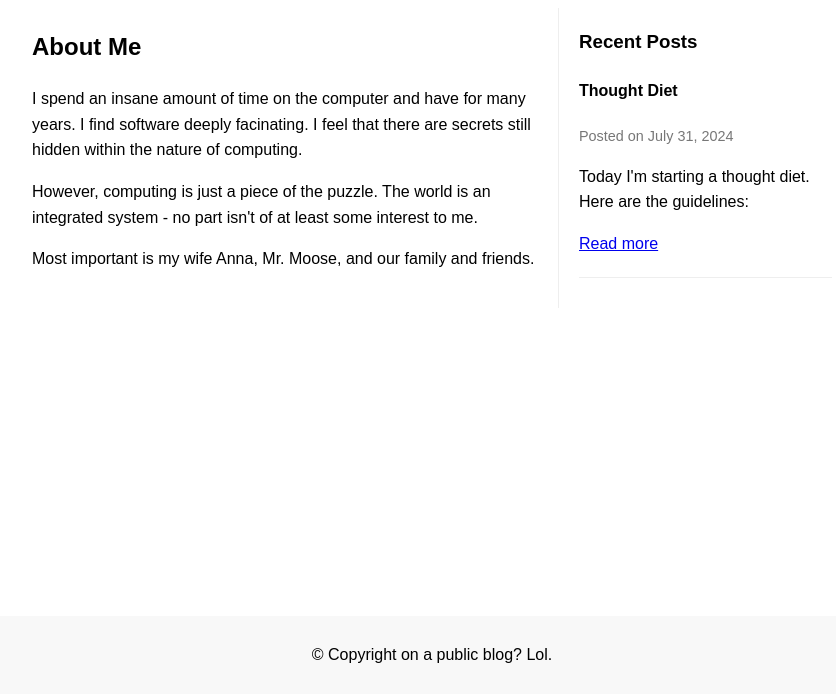
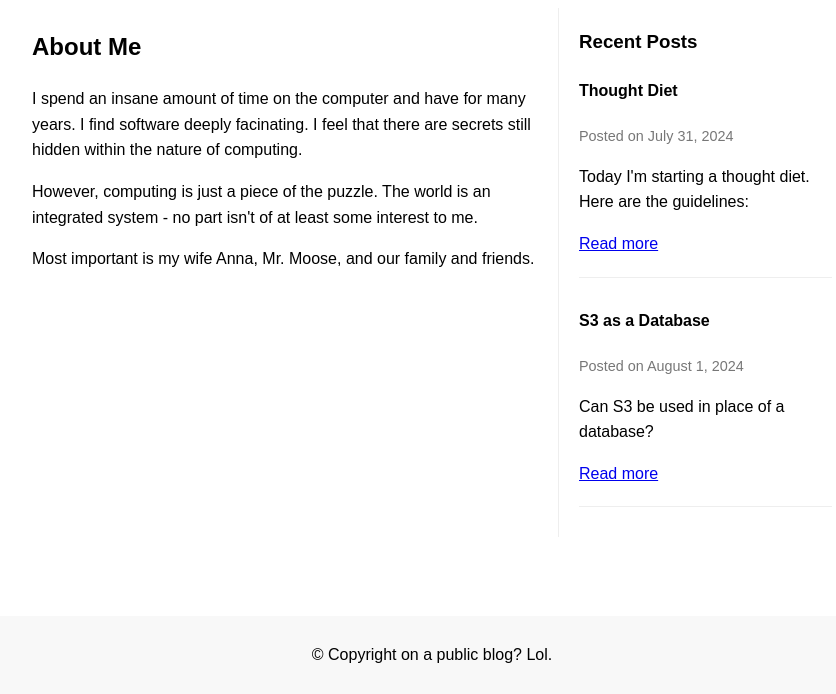
Before and after one commit to kolecreates/kole, a plain HTML site: page blog/public/index.html in a window 1280 px wide. Shown: the part 106-800 px from the top of the page, without its empty margins (208-1044 px from the left). Drawn offline with nearby package versions, Linux system fonts and the light colour scheme; files that its build step writes are made by us from their sources.

Commit message:
blog: posts instead of notes, s3db cleanup

```diff
--- a/blog/public/index.html
+++ b/blog/public/index.html
@@ -46,7 +46,13 @@
           <h4>Thought Diet</h4>
           <p class="meta">Posted on July 31, 2024</p>
           <p>Today I'm starting a thought diet. Here are the guidelines:</p>
-          <a href="notes/thought-diet.html">Read more</a>
+          <a href="posts/thought-diet.html">Read more</a>
+        </article>
+        <article>
+          <h4>S3 as a Database</h4>
+          <p class="meta">Posted on August 1, 2024</p>
+          <p>Can S3 be used in place of a database?</p>
+          <a href="posts/s3db.html">Read more</a>
         </article>
       </aside>
     </div>
```
Also changed, not shown: blog/public/notes/s3db.html (deleted, +0 -8 lines), blog/public/posts/s3db.html (added, +8 -0 lines), blog/public/posts/thought-diet.html (renamed from blog/public/notes/thought-diet.html).
